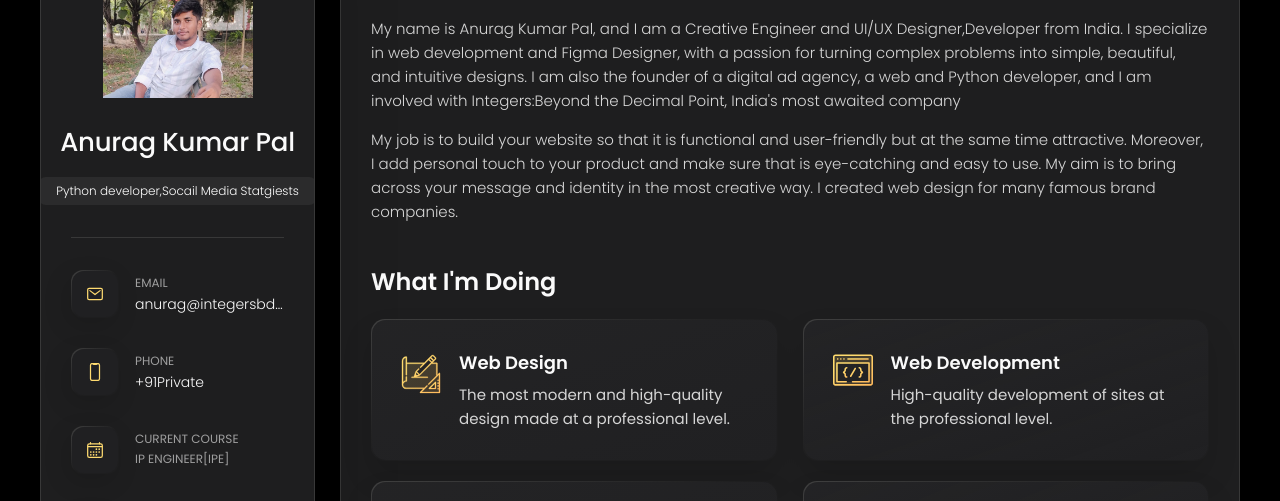
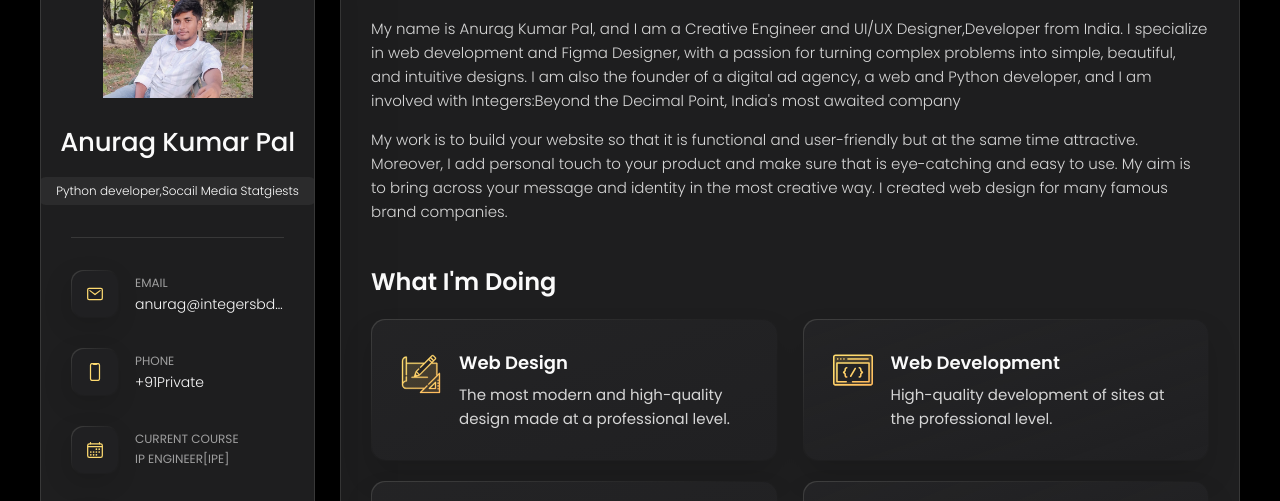
Before and after one commit to Anurag23K/FOUNDERPROTFOLIO, a plain HTML site: page index.html in a window 1280 px wide. Shown: the part 162-663 px from the top of the page. Drawn offline with nearby package versions, Linux system fonts and the light colour scheme.

Commit message:
Update index.html

```diff
--- a/index.html
+++ b/index.html
@@ -209,7 +209,7 @@
           </p>
 
           <p>
-            My job is to build your website so that it is functional and user-friendly but at the same time attractive.
+            My work is to build your website so that it is functional and user-friendly but at the same time attractive.
             Moreover, I
             add personal touch to your product and make sure that is eye-catching and easy to use. My aim is to bring
             across your
```
